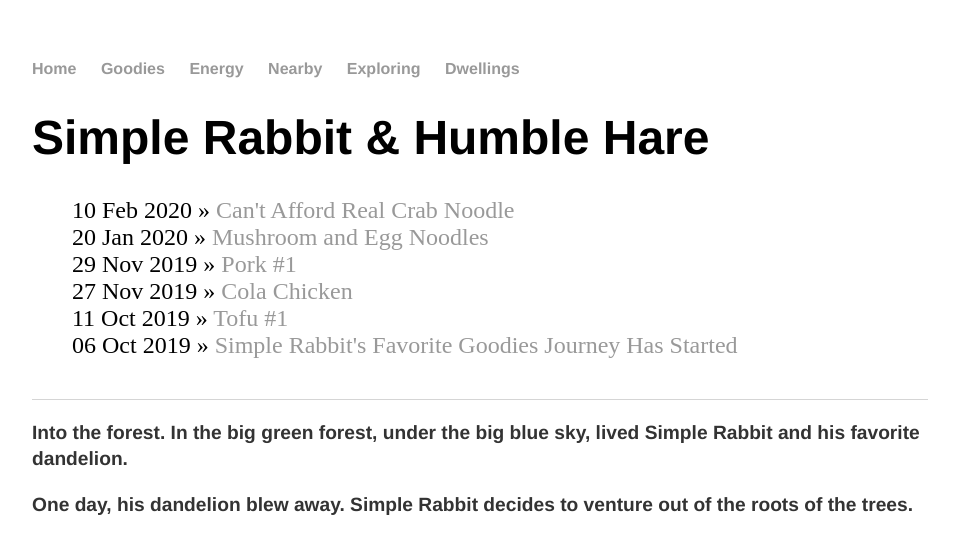
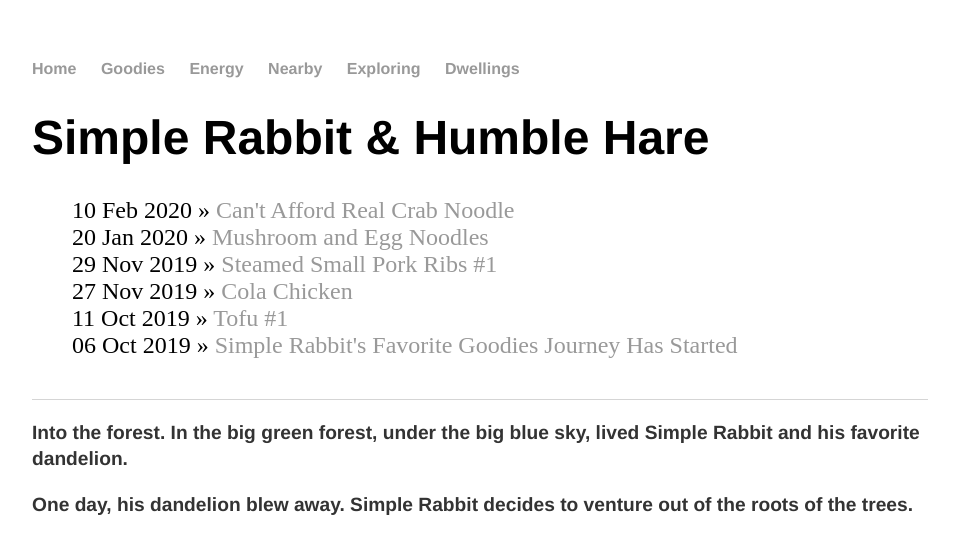
Before and after one commit to Squishy-Penguin/Squishy-Penguin.github.io, a Jekyll site: the page built from goodies/index.html, in a window 1280 px wide. Shown: the top 554 px of the page, without its empty margins (160-1119 px from the left). Built offline with Jekyll 4.4.1, drawn with Linux system fonts in a browser that asks for light colours.

Commit message:
Update 2019-11-29-Pork-#-1.md

```diff
--- a/_posts/2019-11-29-Pork-#-1.md
+++ b/_posts/2019-11-29-Pork-#-1.md
@@ -1,6 +1,6 @@
 ---
 layout: post
-title: "Pork #1"
+title: "Steamed Small Pork Ribs #1"
 date: 2019-11-29
 ---
 # Used the last bit of cooking wine for a strip of: Pork Ribs \#1
```
